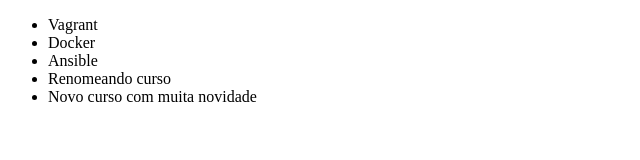
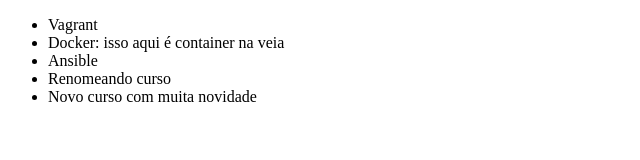
Before and after one commit to kaikeiaralian/learning-git, a plain HTML site: page index.html in a window 1280 px wide. Shown: the whole page, without its empty margins (0-640 px from the left). Drawn offline with Linux system fonts and the light colour scheme.

Commit message:
rename docker

```diff
--- a/index.html
+++ b/index.html
@@ -7,7 +7,7 @@
 <body>
     <ul>
         <li>Vagrant</li>
-        <li>Docker</li>
+        <li>Docker: isso aqui é container na veia</li>
         <li>Ansible</li>
         <li>Renomeando curso</li>
         <li>Novo curso com muita novidade</li>
```
